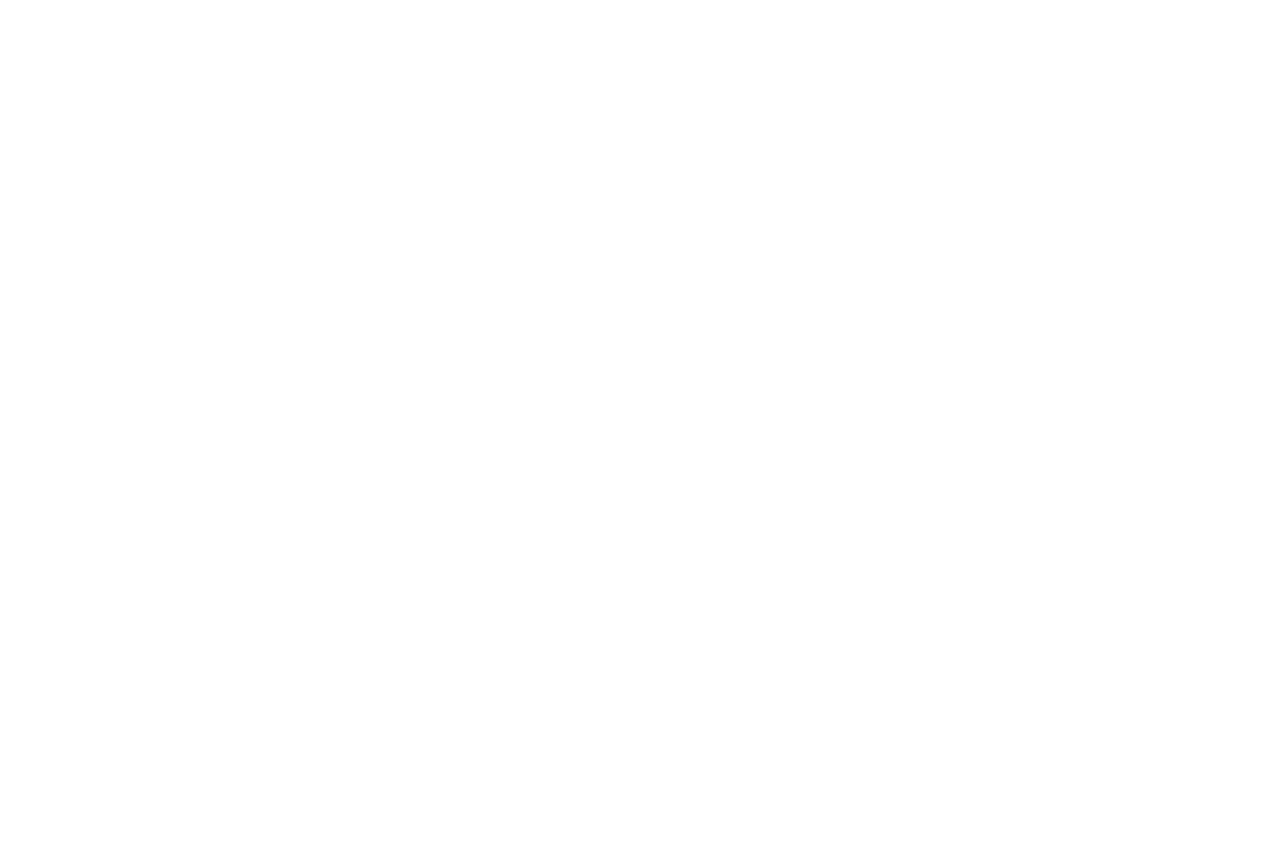
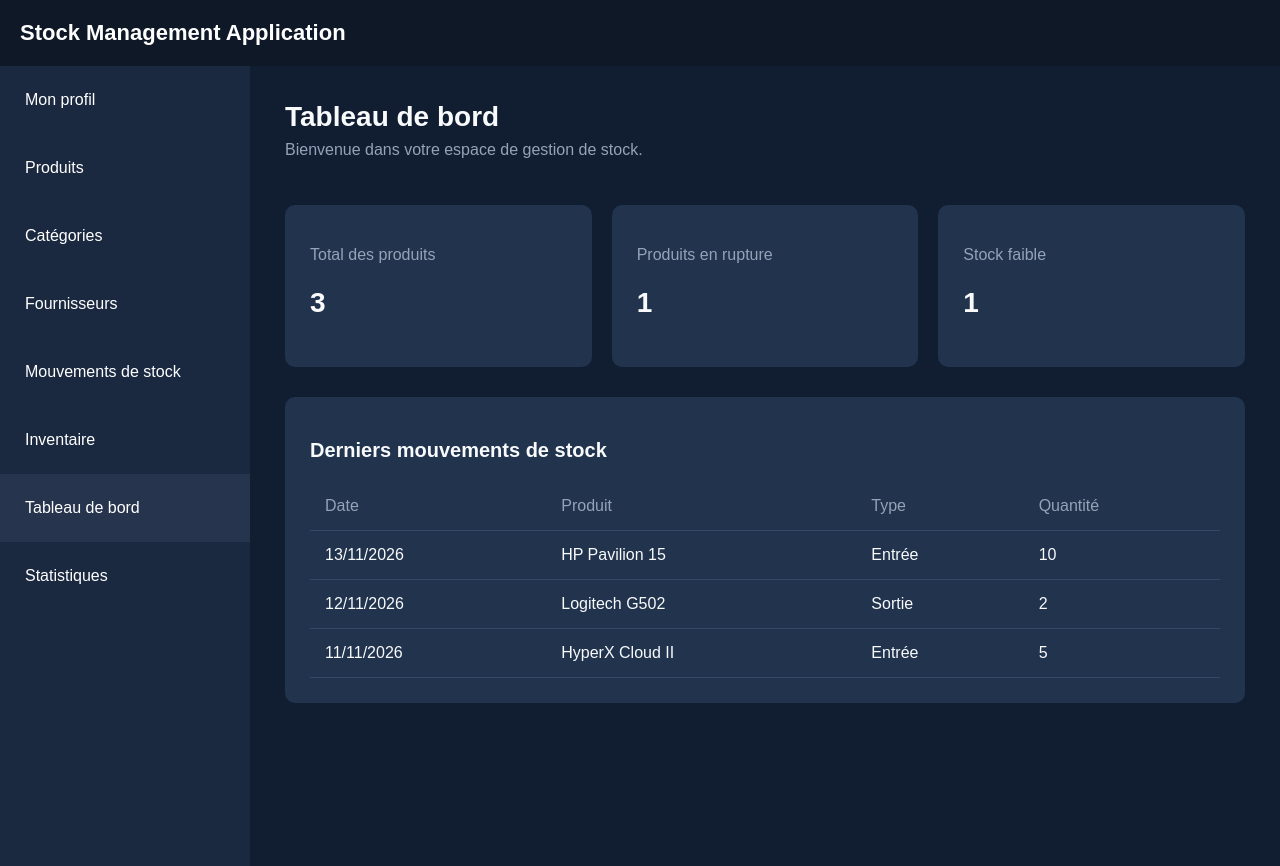
Before and after one commit to aichabouja/gestion-stocks-inventaires, a React (Vite) app: page / in a window 1280 px wide. Both pictures are taken after a click on the item "Tableau de bord". Before the commit the page ends 800 px from the top, so only its background shows below. Built offline with nearby package versions, Linux system fonts and the light colour scheme.

Commit message:
table de bord

```diff
--- a/src/App.jsx
+++ b/src/App.jsx
@@ -10,6 +10,7 @@ import Suppliers from "./pages/Suppliers";
 import EditSupplier from "./pages/EditSupplier";
 import StockMovements from "./pages/StockMovements";
 import Inventory from "./pages/Inventory";
+import Dashboard from "./pages/Dashboard";
 function App() {
   const [profile, setProfile] = useState({
     name: "Your Name",
@@ -167,6 +168,12 @@ function App() {
           setSelected={setSelected}
         />
       )}
+      {selected === "Dashboard" && (
+        <Dashboard
+          selected={selected}
+          setSelected={setSelected}
+        />
+      )}
     </>
   );
 }
--- /dev/null
+++ b/src/pages/Dashboard.css
@@ -0,0 +1,69 @@
+
+.dashboard {
+  flex: 1;
+  padding: 35px;
+  color: #F8FAFC;
+}
+
+.dashboard .header {
+  margin-bottom: 30px;
+}
+
+.dashboard .header h1 {
+  font-size: 28px;
+  margin-bottom: 8px;
+}
+
+.dashboard .header p {
+  color: #94A3B8;
+}
+
+.dashboardcards {
+  display: grid;
+  grid-template-columns: repeat(3, 1fr);
+  gap: 20px;
+  margin-bottom: 30px;
+}
+
+.dashboardcard {
+  background-color: #21334D;
+  padding: 25px;
+  border-radius: 10px;
+}
+
+.dashboardcard p {
+  color: #94A3B8;
+  margin-bottom: 15px;
+}
+
+.dashboardcard h2 {
+  font-size: 28px;
+}
+
+.recentmovements {
+  background-color: #21334D;
+  padding: 25px;
+  border-radius: 10px;
+}
+
+.recentmovements h2 {
+  font-size: 20px;
+  margin-bottom: 20px;
+}
+
+.recentmovements table {
+  width: 100%;
+  border-collapse: collapse;
+}
+
+.recentmovements th,
+.recentmovements td {
+  padding: 15px;
+  text-align: left;
+  border-bottom: 1px solid #344966;
+}
+
+.recentmovements th {
+  color: #94A3B8;
+  font-weight: 500;
+}
--- /dev/null
+++ b/src/pages/Dashboard.jsx
@@ -0,0 +1,109 @@
+
+import Navbar from "../components/Navbar";
+import Sidebar from "../components/Sidebar";
+import "./Dashboard.css";
+
+function Dashboard({ selected, setSelected }) {
+  const products = [
+    { id: 1, name: "HP Pavilion 15", stock: 10, minStock: 5 },
+    { id: 2, name: "Logitech G502", stock: 0, minStock: 3 },
+    { id: 3, name: "HyperX Cloud II", stock: 2, minStock: 5 }
+  ];
+
+  const movements = [
+    {
+      id: 1,
+      product: "HP Pavilion 15",
+      type: "Entrée",
+      quantity: 10,
+      date: "13/11/2026"
+    },
+    {
+      id: 2,
+      product: "Logitech G502",
+      type: "Sortie",
+      quantity: 2,
+      date: "12/11/2026"
+    },
+    {
+      id: 3,
+      product: "HyperX Cloud II",
+      type: "Entrée",
+      quantity: 5,
+      date: "11/11/2026"
+    }
+  ];
+
+  const outOfStock = products.filter(
+    (product) => product.stock === 0
+  ).length;
+
+  const lowStock = products.filter(
+    (product) =>
+      product.stock > 0 && product.stock <= product.minStock
+  ).length;
+
+  return (
+    <>
+      <Navbar />
+
+      <div className="content">
+        <Sidebar selected={selected} setSelected={setSelected} />
+
+        <main className="dashboard">
+          <div className="header">
+            <div>
+              <h1>Tableau de bord</h1>
+              <p>Bienvenue dans votre espace de gestion de stock.</p>
+            </div>
+          </div>
+
+          <div className="dashboardcards">
+            <div className="dashboardcard">
+              <p>Total des produits</p>
+              <h2>{products.length}</h2>
+            </div>
+
+            <div className="dashboardcard">
+              <p>Produits en rupture</p>
+              <h2>{outOfStock}</h2>
+            </div>
+
+            <div className="dashboardcard">
+              <p>Stock faible</p>
+              <h2>{lowStock}</h2>
+            </div>
+          </div>
+
+          <div className="recentmovements">
+            <h2>Derniers mouvements de stock</h2>
+
+            <table>
+              <thead>
+                <tr>
+                  <th>Date</th>
+                  <th>Produit</th>
+                  <th>Type</th>
+                  <th>Quantité</th>
+                </tr>
+              </thead>
+
+              <tbody>
+                {movements.map((movement) => (
+                  <tr key={movement.id}>
+                    <td>{movement.date}</td>
+                    <td>{movement.product}</td>
+                    <td>{movement.type}</td>
+                    <td>{movement.quantity}</td>
+                  </tr>
+                ))}
+              </tbody>
+            </table>
+          </div>
+        </main>
+      </div>
+    </>
+  );
+}
+
+export default Dashboard;
```
